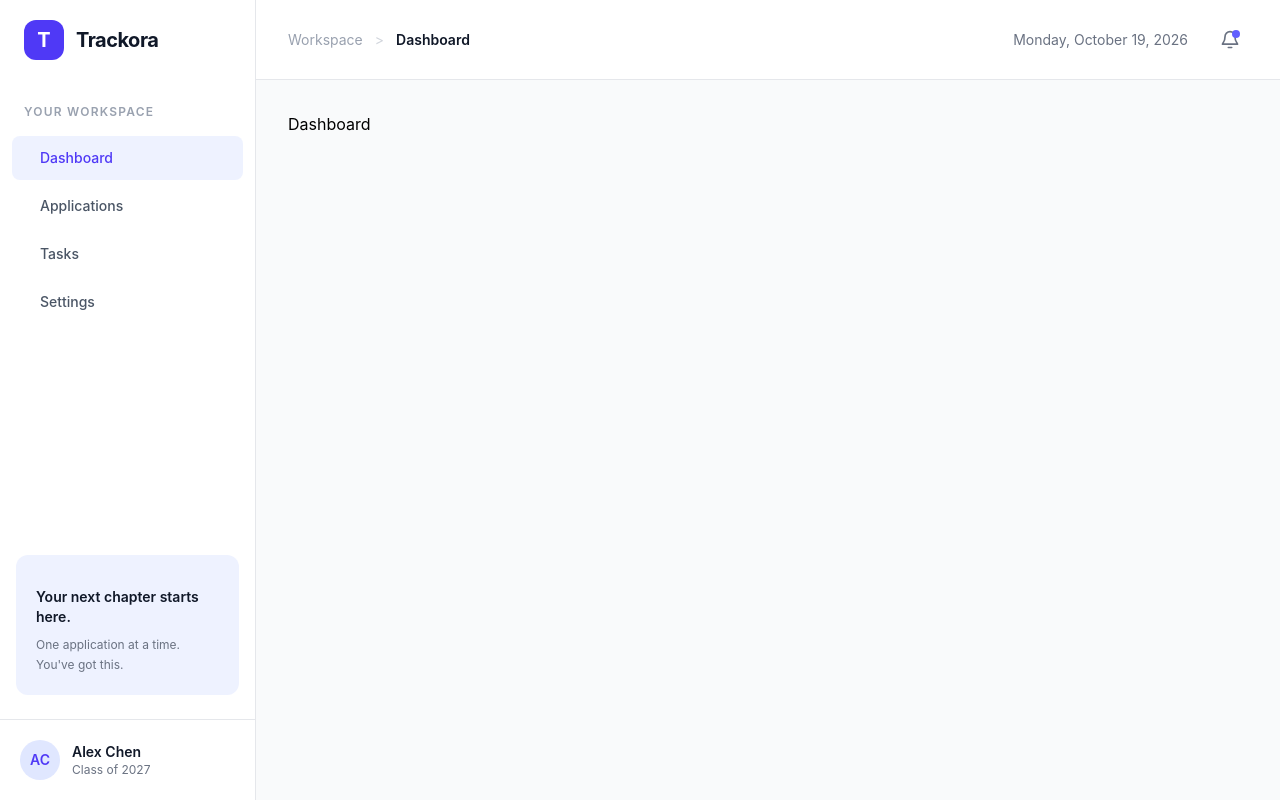
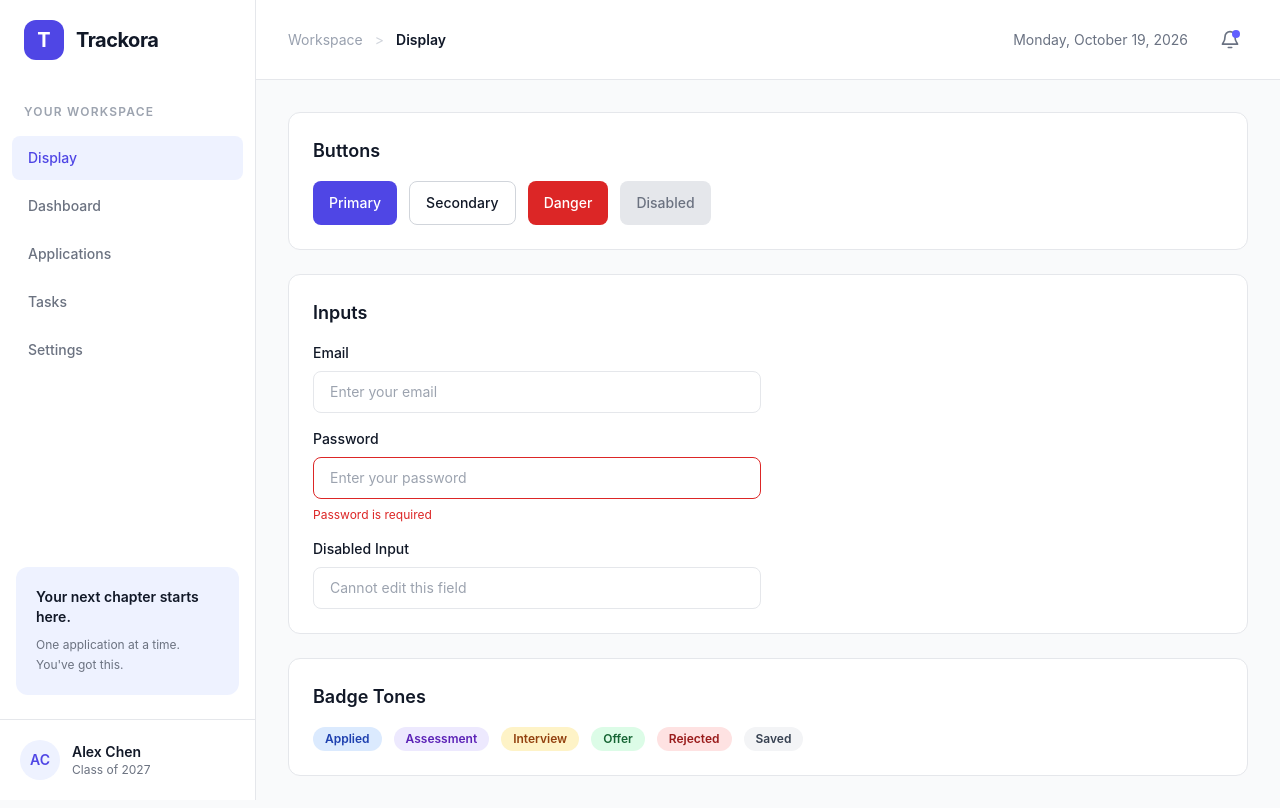
Before and after one commit to Toqa781/ya-rb-nsht8l, a React (Vite) app in the folder frontend/: page / in a window 1280 px wide. Built offline with nearby package versions, Linux system fonts and the light colour scheme.

Commit message:
Reusable UI && Design Tokens

```diff
--- a/frontend/src/App.tsx
+++ b/frontend/src/App.tsx
@@ -1,4 +1,5 @@
 import MainLayout from "./Components/MainLayout";
+import Display from "./Pages/Display";
 import DashboardPage from "./Pages/DashboardPage";
 import ApplicationsPage from "./Pages/ApplicationsPage";
 import TasksPage from "./Pages/TasksPage";
@@ -10,7 +11,8 @@ function App() {
     <BrowserRouter>
       <Routes>
         <Route element={<MainLayout />}>
-          <Route path="/" element={<DashboardPage />} />
+          <Route path="/" element={<Display />} />
+          <Route path="/dashboard" element={<DashboardPage />} />
           <Route path="/applications" element={<ApplicationsPage />} />
           <Route path="/tasks" element={<TasksPage />} />
           <Route path="/settings" element={<SettingsPage />} />
--- a/frontend/src/Components/Header.tsx
+++ b/frontend/src/Components/Header.tsx
@@ -2,7 +2,8 @@ import { useLocation } from "react-router-dom";
 
 // Map URLs to page names
 const pageNames: Record<string, string> = {
-  "/": "Dashboard",
+  "/": "Display",
+  "/dashboard": "Dashboard",
   "/applications": "Applications",
   "/tasks": "Tasks",
   "/settings": "Settings",
@@ -64,7 +65,7 @@ function Header() {
         <button
           type="button"
           aria-label="Notifications"
-          className="relative rounded-lg p-2 text-gray-500 transition-colors hover:bg-gray-100 focus-visible:outline-none focus-visible:ring-2 focus-visible:ring-[#A5B4FC]"
+          className="relative rounded-lg p-2 text-gray-500 transition-colors hover:bg-gray-100 focus-visible:outline-none focus-visible:ring-2 focus-visible:ring-[rgb(165,180,252)]"
         >
           {/* Bell Icon */}
           <svg
--- a/frontend/src/Components/MainLayout.tsx
+++ b/frontend/src/Components/MainLayout.tsx
@@ -4,7 +4,7 @@ import Header from "./Header";
 
 function MainLayout() {
   return (
-    <div className="min-h-screen bg-[#F9FAFB]">
+    <div className="min-h-screen bg-page">
 
 
       <Sidebar />
--- a/frontend/src/Components/Sidebar.tsx
+++ b/frontend/src/Components/Sidebar.tsx
@@ -2,7 +2,8 @@ import { NavLink } from "react-router-dom";
 
 // Navigation items
 const navItems = [
-  { name: "Dashboard", path: "/" },
+  { name: "Display", path: "/" },
+    { name: "Dashboard", path: "/dashboard" },
   { name: "Applications", path: "/applications" },
   { name: "Tasks", path: "/tasks" },
   { name: "Settings", path: "/settings" },
@@ -10,26 +11,27 @@ const navItems = [
 
 function Sidebar() {
   return (
-    <aside className="fixed top-0 left-0 flex h-screen w-64 flex-col border-r border-gray-200 bg-white">
+    <aside className="fixed top-0 left-0 flex h-screen w-64 flex-col border-r border-line bg-surface">
 
+      {/* Logo */}
       <div className="flex h-20 items-center gap-3 px-6">
-        <div className="flex h-10 w-10 items-center justify-center rounded-xl bg-indigo-600 text-xl font-bold text-white">
+        <div className="flex h-10 w-10 items-center justify-center rounded-xl bg-primary text-xl font-bold text-white">
           T
         </div>
 
-        <span className="text-xl font-bold tracking-tight text-gray-900">
+        <span className="text-xl font-bold tracking-tight text-ink">
           Trackora
         </span>
       </div>
 
-
+      {/* Workspace Label */}
       <div className="mt-6 px-6">
-        <p className="text-xs font-semibold tracking-widest text-gray-400">
+        <p className="text-xs font-semibold tracking-widest text-subtle">
           YOUR WORKSPACE
         </p>
       </div>
 
-
+      {/* Navigation */}
       <nav
         aria-label="Main navigation"
         className="mt-4 flex flex-col gap-1 px-3"
@@ -40,56 +42,50 @@ function Sidebar() {
             to={item.path}
             end={item.path === "/"}
             className={({ isActive }) =>
-              `flex w-full items-center gap-3 rounded-lg px-4 py-3 text-left text-sm font-medium transition-colors
-              focus-visible:outline-none focus-visible:ring-2 focus-visible:ring-[#A5B4FC]
+              `flex w-full items-center gap-3 rounded-button px-4 py-3 text-left text-sm font-medium transition-colors
+              focus-visible:outline-none focus-visible:ring-2 focus-visible:ring-focus
               ${
                 isActive
-                  ? "bg-indigo-50 text-indigo-600"
-                  : "text-gray-600 hover:bg-gray-100"
+                  ? "bg-primary-light text-primary"
+                  : "text-muted hover:bg-page"
               }`
             }
           >
-            <span className="text-lg" aria-hidden="true">
-            </span>
-
             {item.name}
           </NavLink>
         ))}
       </nav>
 
-
+      {/* Bottom Section */}
       <div className="mt-auto">
 
+        {/* Promotional Card */}
+        <div className="mx-4 mb-6 rounded-card bg-primary-light p-5">
 
-        <div className="mx-4 mb-6 rounded-xl bg-indigo-50 p-5">
-          <div className="mb-3 text-2xl" aria-hidden="true">
-
-          </div>
-
-          <h3 className="text-sm font-semibold text-gray-900">
+          <h3 className="text-sm font-semibold text-ink">
             Your next chapter starts here.
           </h3>
 
-          <p className="mt-2 text-xs leading-5 text-gray-500">
+          <p className="mt-2 text-xs leading-5 text-muted">
             One application at a time. You've got this.
           </p>
         </div>
 
+        {/* User Profile */}
+        <div className="flex items-center gap-3 border-t border-line p-5">
 
-        <div className="flex items-center gap-3 border-t border-gray-200 p-5">
-
-
-          <div className="flex h-10 w-10 items-center justify-center rounded-full bg-indigo-100 text-sm font-semibold text-indigo-600">
+          {/* Avatar */}
+          <div className="flex h-10 w-10 items-center justify-center rounded-full bg-primary-light text-sm font-semibold text-primary">
             AC
           </div>
 
-
+          {/* User Information */}
           <div>
-            <p className="text-sm font-semibold text-gray-900">
+            <p className="text-sm font-semibold text-ink">
               Alex Chen
             </p>
 
-            <p className="text-xs text-gray-500">
+            <p className="text-xs text-muted">
               Class of 2027
             </p>
           </div>
--- /dev/null
+++ b/frontend/src/Components/UI/Badge.tsx
@@ -0,0 +1,45 @@
+import type { HTMLAttributes } from "react";
+
+export type BadgeTone =
+  | "blue"
+  | "purple"
+  | "amber"
+  | "green"
+  | "red"
+  | "gray";
+
+interface BadgeProps extends HTMLAttributes<HTMLSpanElement> {
+  tone?: BadgeTone;
+}
+
+function Badge({
+  children,
+  tone = "gray",
+  className = "",
+  ...props
+}: BadgeProps) {
+  const tones: Record<BadgeTone, string> = {
+    blue: "bg-tone-blue-bg text-tone-blue-text",
+    purple: "bg-tone-purple-bg text-tone-purple-text",
+    amber: "bg-tone-amber-bg text-tone-amber-text",
+    green: "bg-tone-green-bg text-tone-green-text",
+    red: "bg-tone-red-bg text-tone-red-text",
+    gray: "bg-tone-gray-bg text-tone-gray-text",
+  };
+
+  return (
+    <span
+      className={`
+        inline-flex items-center rounded-full
+        px-3 py-1 text-xs font-semibold
+        ${tones[tone]}
+        ${className}
+      `}
+      {...props}
+    >
+      {children}
+    </span>
+  );
+}
+
+export default Badge;
--- /dev/null
+++ b/frontend/src/Components/UI/Button.tsx
@@ -0,0 +1,65 @@
+import type { ButtonHTMLAttributes } from "react";
+
+interface ButtonProps
+  extends ButtonHTMLAttributes<HTMLButtonElement> {
+  variant?: "primary" | "secondary" | "danger";
+  size?: "sm" | "md" | "lg";
+}
+
+function Button({
+  children,
+  variant = "primary",
+  size = "md",
+  className = "",
+  type = "button",
+  disabled = false,
+  ...props
+}: ButtonProps) {
+  const baseStyles = `
+    inline-flex items-center justify-center
+    rounded-button font-medium
+    transition-colors
+    focus-visible:outline-hidden
+    focus-visible:ring-2
+    focus-visible:ring-focus
+    disabled:cursor-not-allowed
+    disabled:bg-disabled-bg
+    disabled:text-disabled-text
+    disabled:border-disabled-bg
+  `;
+
+  const variants = {
+    primary:
+      "bg-primary text-white enabled:hover:bg-primary-hover",
+
+    secondary:
+      "border border-line-strong bg-surface text-ink enabled:hover:bg-page",
+
+    danger:
+      "bg-danger text-white enabled:hover:bg-danger-hover",
+  };
+
+  const sizes = {
+    sm: "h-11 px-3 text-sm",
+    md: "h-11 px-4 text-sm",
+    lg: "h-12 px-6 text-base",
+  };
+
+  return (
+    <button
+      type={type}
+      disabled={disabled}
+      className={`
+        ${baseStyles}
+        ${variants[variant]}
+        ${sizes[size]}
+        ${className}
+      `}
+      {...props}
+    >
+      {children}
+    </button>
+  );
+}
+
+export default Button;
--- /dev/null
+++ b/frontend/src/Components/UI/Card.tsx
@@ -0,0 +1,26 @@
+import type { HTMLAttributes, ReactNode } from "react";
+
+interface CardProps extends HTMLAttributes<HTMLDivElement> {
+  children: ReactNode;
+}
+
+function Card({
+  children,
+  className = "",
+  ...props
+}: CardProps) {
+
+  return (
+    <div
+      className={`
+        rounded-card border border-line bg-surface p-6
+        ${className}
+      `}
+      {...props}
+    >
+      {children}
+    </div>
+  );
+}
+
+export default Card;
--- /dev/null
+++ b/frontend/src/Components/UI/Input.tsx
@@ -0,0 +1,56 @@
+import type { InputHTMLAttributes } from "react";
+
+interface InputProps extends InputHTMLAttributes<HTMLInputElement> {
+  label: string;
+  error?: string;
+}
+
+function Input({
+  label,
+  error,
+  id,
+  className = "",
+  ...props
+}: InputProps) {
+
+  const inputId = id ?? label.toLowerCase().replace(/\s+/g, "-");
+
+  return (
+    <div className="flex w-full flex-col gap-2">
+
+      <label
+        htmlFor={inputId}
+        className="text-sm font-medium text-ink"
+      >
+        {label}
+      </label>
+
+      <input
+        id={inputId}
+        aria-invalid={Boolean(error)}
+        aria-describedby={error ? `${inputId}-error` : undefined}
+        className={`
+          w-full rounded-button border bg-surface px-4 py-2.5
+          text-sm text-ink outline-none
+          placeholder:text-subtle
+          focus:border-primary focus:ring-2 focus:ring-focus
+          ${error ? "border-danger" : "border-line"}
+          ${className}
+        `}
+        {...props}
+      />
+
+      {error && (
+        <p
+          id={`${inputId}-error`}
+          className="text-xs text-danger"
+        >
+          {error}
+        </p>
+      )}
+
+    </div>
+  );
+}
+
+export default Input;
--- /dev/null
+++ b/frontend/src/Pages/Display.tsx
@@ -0,0 +1,112 @@
+import Button from "../Components/UI/Button";
+import Input from "../Components/UI/Input";
+import Card from "../Components/UI/Card";
+import Badge from "../Components/UI/Badge";
+
+function DashboardPage() {
+  return (
+    <div className="space-y-6">
+
+      {/*  BUTTONS */}
+      <Card className="p-6">
+        <h2 className="mb-4 text-lg font-semibold text-ink">
+          Buttons
+        </h2>
+
+        <div className="flex flex-wrap gap-3">
+          <Button variant="primary">
+            Primary
+          </Button>
+
+          <Button variant="secondary">
+            Secondary
+          </Button>
+
+          <Button variant="danger">
+            Danger
+          </Button>
+
+          <Button variant="primary" disabled>
+            Disabled
+          </Button>
+
+
+        </div>
+      </Card>
+
+      {/*  INPUTS  */}
+      <Card className="p-6">
+        <h2 className="mb-4 text-lg font-semibold text-ink">
+          Inputs
+        </h2>
+
+        <div className="max-w-md space-y-4">
+
+          {/* Normal Input */}
+          <Input
+            label="Email"
+            type="email"
+            placeholder="Enter your email"
+          />
+
+          {/* Error Input */}
+          <Input
+            label="Password"
+            type="password"
+            placeholder="Enter your password"
+            error="Password is required"
+          />
+
+          {/* Disabled Input */}
+          <Input
+            label="Disabled Input"
+            type="text"
+            placeholder="Cannot edit this field"
+            disabled
+          />
+
+
+
+        </div>
+      </Card>
+
+      {/*  BADGES*/}
+      <Card className="p-6">
+        <h2 className="mb-4 text-lg font-semibold text-ink">
+          Badge Tones
+        </h2>
+
+        <div className="flex flex-wrap gap-3">
+
+          <Badge tone="blue">
+            Applied
+          </Badge>
+
+          <Badge tone="purple">
+            Assessment
+          </Badge>
+
+          <Badge tone="amber">
+            Interview
+          </Badge>
+
+          <Badge tone="green">
+            Offer
+          </Badge>
+
+          <Badge tone="red">
+            Rejected
+          </Badge>
+
+          <Badge tone="gray">
+            Saved
+          </Badge>
+
+        </div>
+      </Card>
+
+    </div>
+  );
+}
+
+export default DashboardPage;
--- a/frontend/src/index.css
+++ b/frontend/src/index.css
@@ -1 +1,54 @@
 @import "tailwindcss";
+
+@theme {
+  /* Brand Colors */
+  --color-primary: #4F46E5;
+  --color-primary-hover: #4338CA;
+  --color-primary-light: #EEF2FF;
+
+  /* Background Colors */
+  --color-page: #F9FAFB;
+  --color-surface: #FFFFFF;
+
+  /* Text Colors */
+  --color-ink: #111827;
+  --color-muted: #6B7280;
+  --color-subtle: #9CA3AF;
+
+  /* Badge tones: backgrounds */
+--color-tone-blue-bg: #DBEAFE;
+--color-tone-purple-bg: #EDE9FE;
+--color-tone-amber-bg: #FEF3C7;
+--color-tone-green-bg: #DCFCE7;
+--color-tone-red-bg: #FEE2E2;
+--color-tone-gray-bg: #F3F4F6;
+
+/* Badge tones: text */
+--color-tone-blue-text: #1E40AF;
+--color-tone-purple-text: #5B21B6;
+--color-tone-amber-text: #92400E;
+--color-tone-green-text: #166534;
+--color-tone-red-text: #991B1B;
+--color-tone-gray-text: #374151;
+
+/* Additional component tokens */
+--color-line-strong: #D1D5DB;
+--color-danger-hover: #B91C1C;
+--color-disabled-bg: #E5E7EB;
+--color-disabled-text: #6B7280;
+
+  /* Border Colors */
+  --color-line: #E5E7EB;
+
+  /* Status Colors */
+  --color-success: #16A34A;
+  --color-warning: #D97706;
+  --color-danger: #DC2626;
+
+  /* Focus Ring */
+  --color-focus: #A5B4FC;
+
+  /* Border Radius */
+  --radius-card: 0.75rem;
+  --radius-button: 0.5rem;
+}
```
